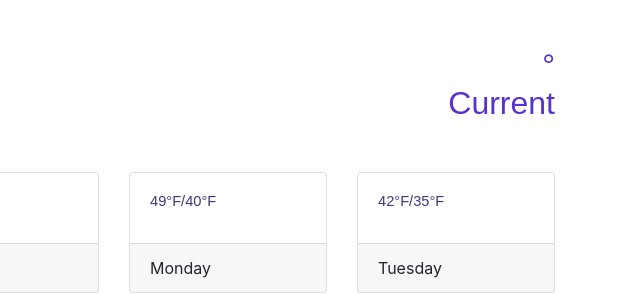
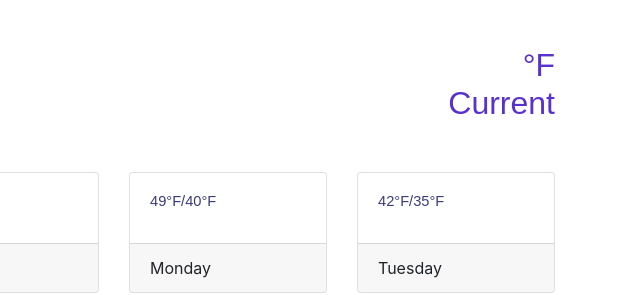
Before and after one commit to aaltobelli1/learning-github, a website built with Parcel: page index.html in a window 1280 px wide. Shown: the full height of the page, 640-1280 px from the left. Built offline with nearby package versions, Linux system fonts and the light colour scheme; no server answers.

Commit message:
added unit to html

```diff
--- a/index.html
+++ b/index.html
@@ -39,7 +39,7 @@
       <h1 id="current-city"></h1>
 
       <h2>
-        <div class="temp" id="current-temp">°</div>
+        <div class="temp" id="current-temp">°F</div>
         <div class="current">Current</div>
         <div id="description"></div>
       </h2>
```
